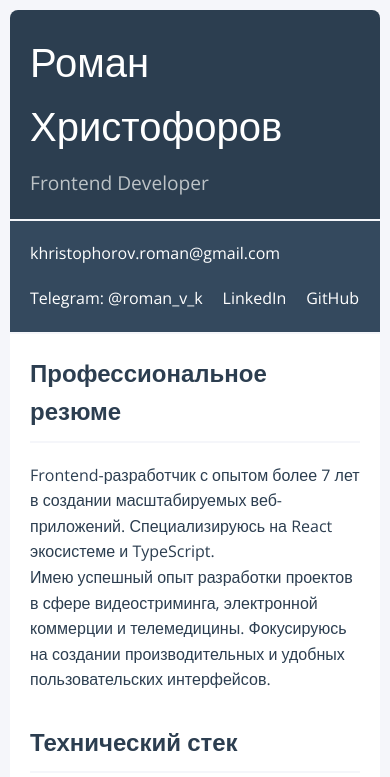
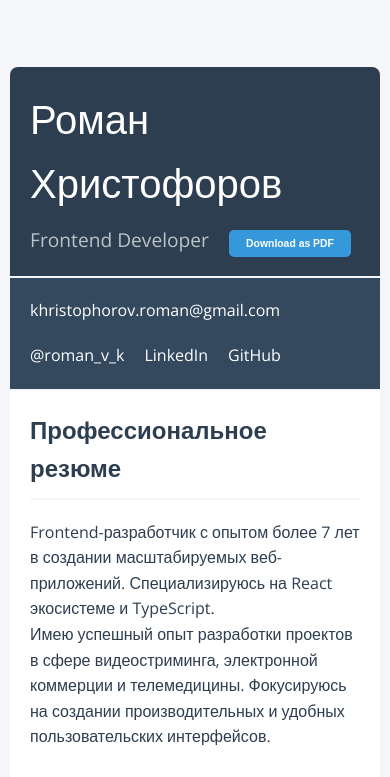
Before and after one commit to RomanHristofor/CV-ROMAN-KH, a plain HTML site: page index.html in a window 390 px wide. Shown: the top 777 px of the page. Drawn offline with nearby package versions, Linux system fonts and the light colour scheme.

Commit message:
download as pdf

```diff
--- a/index.html
+++ b/index.html
@@ -48,6 +48,10 @@
         .header .subtitle {
             color: #bdc3c7;
             font-size: 1.2em;
+        }
+
+        .content-wrapper {
+            position: relative;
         }
 
         .contact-info {
@@ -221,6 +225,47 @@
             left: 0;
         }
 
+        .download-btn {
+            position: absolute;
+            top: 205px;
+            right: 35px;
+            display: inline-block;
+            background: var(--accent-color);
+            color: white;
+            font-size: .85em;
+            font-weight: bold;
+            padding: 5px 12px;
+            border: none;
+            border-radius: 5px;
+            cursor: pointer;
+            transition: background 0.3s ease-in-out, transform 0.2s;
+            text-decoration: none;
+            text-align: center;
+        }
+
+        .download-btn:hover {
+            background: var(--primary-color);
+            transform: scale(1.05);
+        }
+
+        .download-btn:active {
+            background: var(--secondary-color);
+            transform: scale(1);
+        }
+
+        @media (max-width: 768px) {
+            .download-btn {
+                position: relative;
+                display: block;
+                left: 95px;
+                width: 33%;
+                margin: 15px auto;
+                text-align: center;
+                font-size: 0.65em;
+                padding: 8px;
+            }
+        }
+
         @media (max-width: 768px) {
             body {
                 padding: 10px;
@@ -241,6 +286,9 @@
     </style>
 </head>
 <body>
+<div class="content-wrapper">
+    <button id="downloadPdf" class="download-btn">Download as PDF</button>
+    <div id="content">
         <div class="header">
             <h1>Роман Христофоров</h1>
             <div class="subtitle">Frontend Developer</div>
@@ -248,7 +296,7 @@
 
         <div class="contact-info">
             <a href="mailto:khristophorov.roman@gmail.com">khristophorov.roman@gmail.com</a>
-    <a href="https://t.me/roman_v_k">Telegram: @roman_v_k</a>
+            <a href="https://t.me/roman_v_k">@roman_v_k</a>
             <a href="https://www.linkedin.com/in/roman-khrystophorov">LinkedIn</a>
             <a href="https://github.com/RomanHristofor">GitHub</a>
         </div>
@@ -256,8 +304,10 @@
         <div class="main-content">
             <div class="section">
                 <h2 class="section-title">Профессиональное резюме</h2>
-        <p>Frontend-разработчик с опытом более 7 лет в создании масштабируемых веб-приложений. Специализируюсь на React экосистеме и TypeScript.<br>
-            Имею успешный опыт разработки проектов в сфере видеостриминга, электронной коммерции и телемедицины. Фокусируюсь на создании производительных и удобных пользовательских интерфейсов.</p>
+                <p>Frontend-разработчик с опытом более 7 лет в создании масштабируемых веб-приложений. Специализируюсь
+                    на React экосистеме и TypeScript.<br>
+                    Имею успешный опыт разработки проектов в сфере видеостриминга, электронной коммерции и телемедицины.
+                    Фокусируюсь на создании производительных и удобных пользовательских интерфейсов.</p>
             </div>
 
             <div class="section">
@@ -313,7 +363,9 @@
                     </div>
                     <ul class="achievements">
                         <li>Разработал и внедрил интерактивную диаграмму Ганта с системой управления задачами</li>
-                <li>Создал и поддерживал административную панель для управления зарядными станциями электромобилей</li>
+                        <li>Создал и поддерживал административную панель для управления зарядными станциями
+                            электромобилей
+                        </li>
                         <li>Улучшил производительность клиентского интерфейса на 40%</li>
                         <li>Руководил командой из 3 разработчиков при внедрении новых функций</li>
                     </ul>
@@ -336,7 +388,9 @@
                     </div>
                     <ul class="achievements">
                         <li>Разработал и внедрил интерактивную диаграмму Ганта с системой управления задачами</li>
-                <li>Создал и поддерживал административную панель для управления зарядными станциями электромобилей</li>
+                        <li>Создал и поддерживал административную панель для управления зарядными станциями
+                            электромобилей
+                        </li>
                         <li>Улучшил производительность клиентского интерфейса на 40%</li>
                         <li>Руководил командой из 3 разработчиков при внедрении новых функций</li>
                     </ul>
@@ -346,7 +400,8 @@
                     <div class="projects">
                         Проекты:
                         <li><a href="https://play.google.com/store/apps/details?id=rs.tv.kal">Hipernet TV</a></li>
-                <li><a href="https://play.google.com/store/apps/details?id=com.glententv.golive">Glenten TV</a></li>
+                        <li><a href="https://play.google.com/store/apps/details?id=com.glententv.golive">Glenten TV</a>
+                        </li>
                     </div>
                 </div>
                 <div class="job">
@@ -373,7 +428,7 @@
                             <span class="job-title">Frontend Developer</span> |
                             <span class="job-company">Active Technologies</span>
                         </div>
-                <span class="job-date">Июль 2017 - Апрель 2018</span>
+                        <span class="job-date">Январь 2016 - Апрель 2018</span>
                     </div>
                     <ul class="achievements">
                         <li>Разработал новые функции для облачной платформы ActivePlatform</li>
@@ -414,5 +469,24 @@
                 </ul>
             </div>
         </div>
+        <script src="https://cdnjs.cloudflare.com/ajax/libs/html2pdf.js/0.10.1/html2pdf.bundle.min.js"></script>
+        <script>
+          document.getElementById("downloadPdf").addEventListener("click", function () {
+            const element = document.getElementById("content");
+            html2pdf()
+            .set({
+              margin: 10,
+              filename: 'cv-roman-khristophorov.pdf',
+              image: {type: 'jpeg', quality: 0.98},
+              html2canvas: {scale: 2, useCORS: true},
+              jsPDF: {unit: 'mm', format: 'a4', orientation: 'portrait'},
+              pagebreak: {mode: ['avoid-all', 'css', 'legacy']}
+            })
+            .from(element)
+            .save();
+          });
+        </script>
+    </div>
+</div>
 </body>
 </html>
```
Lines whose indentation alone changed are shown as unchanged.
